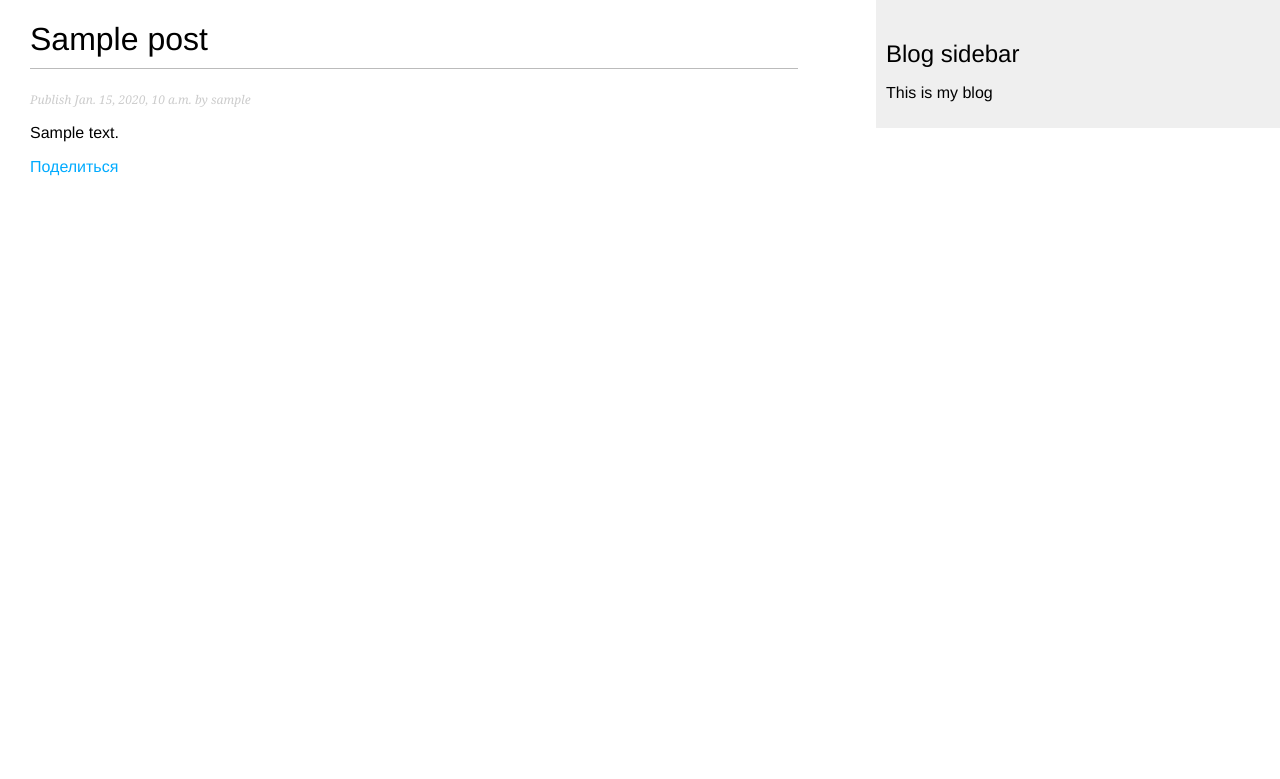
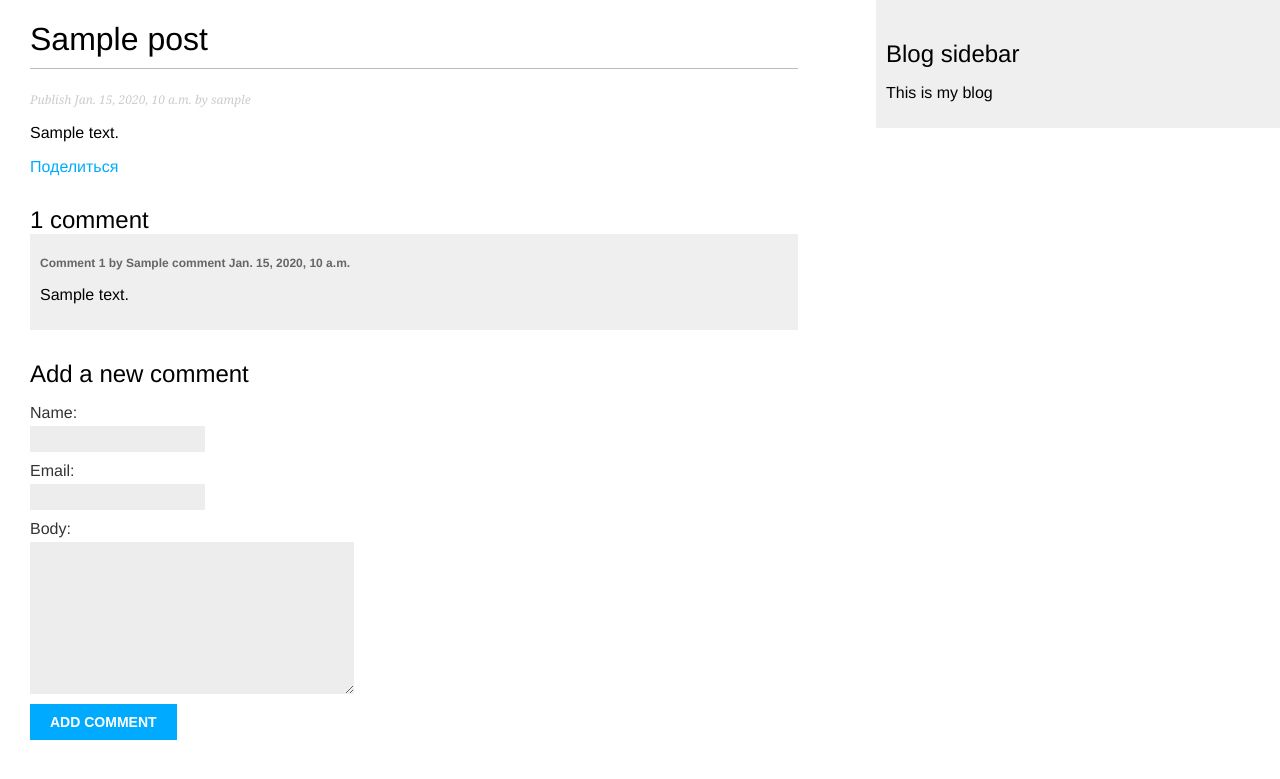
Before and after one commit to AlexNeo68/django-examples-blog, a Django app: a page that uses mysite/blog/templates/blog/post/detail.html in a window 1280 px wide. Shown: the top 779 px of the page. Run offline with Django 5.2, Linux system fonts and the light colour scheme; tables that the repository leaves empty hold one stand-in row (values such as "Sample post").

Commit message:
before comment advanced two

```diff
--- a/mysite/blog/forms.py
+++ b/mysite/blog/forms.py
@@ -9,7 +9,8 @@ class EmailPostForm(forms.Form):
     to = forms.EmailField()
     comments = forms.CharField(required=False, widget=forms.Textarea)
 
-class CommentForm(forms.Form):
+
+class CommentForm(forms.ModelForm):
     class Meta:
         model = Comment
-        fields = 'name', 'email', 'body'
+        fields = ['name', 'email', 'body']
--- a/mysite/blog/templates/blog/post/detail.html
+++ b/mysite/blog/templates/blog/post/detail.html
@@ -8,6 +8,29 @@
     <p class="date">Publish {{post.publish}} by {{post.author}}</p>
     {{post.body|linebreaks}}
 
-    <a href="{% url "blog:post-share" post.id %}">Поделиться</a>
+    <p>
+        <a href="{% url "blog:post-share" post.id %}">Поделиться</a>
+    </p>
+
+    {% with comments.count as total_comments %}
+        <h2>{{ total_comments }} comment{{total_comments|pluralize}}</h2>
+    {% endwith %}
+
+    {% for comment in comments %}
+        <div class="comment">
+            <p class="info">
+                Comment {{forloop.counter}} by {{comment.name}}
+                {{comment.created}}
+            </p>
+            {{comment.body|linebreaks}}
+        </div>
+    {% empty %}
+
+        <h3>Comments not yet</h3>
+
+    {% endfor %}
+
+
+    {% include "blog/post/includes/comment_form.html" %}
 
 {% endblock content %}
--- /dev/null
+++ b/mysite/blog/templates/blog/post/includes/comment_form.html
@@ -0,0 +1,9 @@
+<h2>Add a new comment</h2>
+<form action="{% url "blog:post-comment" post.id %}" method="post" novalidate>
+
+    {{form.as_p}}
+    {% csrf_token %}
+    <p>
+        <input type="submit" value="Add comment">
+    </p>
+</form>
--- a/mysite/blog/urls.py
+++ b/mysite/blog/urls.py
@@ -1,6 +1,6 @@
 from django.urls import path
 
-from .views import PostListView, detail_post, list_posts, share_post
+from .views import PostListView, detail_post, list_posts, post_comment, share_post
 
 
 app_name = 'blog'
@@ -9,4 +9,5 @@ urlpatterns = [
     path('', PostListView.as_view(), name='post-list'),
     path('<int:year>/<int:month>/<int:day>/<slug:post>/', detail_post, name='post-detail'),
     path('<int:post_id>/share/', share_post, name='post-share'),
+    path('<int:post_id>/comment/', post_comment, name='post-comment'),
 ]
--- a/mysite/blog/views.py
+++ b/mysite/blog/views.py
@@ -3,15 +3,36 @@ from django.core.paginator import EmptyPage, PageNotAnInteger, Paginator
 from django.http import HttpRequest
 from django.shortcuts import get_object_or_404, render
 from django.views.generic import ListView
+from django.views.decorators.http import require_POST
 
-from .forms import EmailPostForm
+from .forms import CommentForm, EmailPostForm
 
-from .models import Post
+from .models import Comment, Post
+
+
+@require_POST
+def post_comment(request: HttpRequest, post_id: int):
+    post = get_object_or_404(Post, id=post_id, status=Post.Status.PUBLISHED)
+    form = CommentForm(data=request.POST)
+    comment = None
+    if form.is_valid():
+        comment = form.save(commit=False)
+        comment.post = post
+        comment.save()
+
+    context = {
+        "post": post,
+        "form": form,
+        "comment": comment,
+    }
+
+    return render(request, "blog/post/comment.html", context)
+
 
 def list_posts(request):
     post_list = Post.published.all()
     paginator = Paginator(post_list, 2)
-    page_number = request.GET.get('page', 1)
+    page_number = request.GET.get("page", 1)
 
     try:
         posts = paginator.page(page_number)
@@ -20,43 +41,59 @@ def list_posts(request):
     except EmptyPage:
         posts = paginator.page(paginator.num_pages)
 
-    return render(request, 'blog/post/list.html', {'posts': posts})
+    return render(request, "blog/post/list.html", {"posts": posts})
 
 
 def detail_post(request, year, month, day, post):
-    post = get_object_or_404(Post, slug=post, publish__year=year, publish__month=month, publish__day=day, status=Post.Status.PUBLISHED)
-    return render(request, 'blog/post/detail.html', {'post': post})
+    post = get_object_or_404(
+        Post,
+        slug=post,
+        publish__year=year,
+        publish__month=month,
+        publish__day=day,
+        status=Post.Status.PUBLISHED,
+    )
+    comments = post.comments.filter(active=True)
+    form = CommentForm()
+    context = {
+        "post": post,
+        "form": form,
+        "comments": comments
+    }
+    return render(request, "blog/post/detail.html", context)
 
 
 class PostListView(ListView):
     queryset = Post.published.all()
-    context_object_name = 'posts'
+    context_object_name = "posts"
     paginate_by = 2
-    template_name = 'blog/post/list.html'
+    template_name = "blog/post/list.html"
 
 
 def share_post(request: HttpRequest, post_id):
     post = get_object_or_404(Post, id=post_id)
 
-    sent=False
+    sent = False
 
-    if request.method == 'POST':
+    if request.method == "POST":
         form = EmailPostForm(request.POST)
         if form.is_valid():
-
             cd = form.cleaned_data
 
             post_url = request.build_absolute_uri(post.get_absolute_url())
 
-            subject = f"{cd['name']} recommends you read " \
-                  f"{post.title}"
-            message = f"Read {post.title} at {post_url}\n\n" \
-            f"{cd['name']}\'s comments: {cd['comments']}"
+            subject = f"{cd['name']} recommends you read " f"{post.title}"
+            message = (
+                f"Read {post.title} at {post_url}\n\n"
+                f"{cd['name']}'s comments: {cd['comments']}"
+            )
 
-            send_mail(subject, message, '', [cd['to']])
+            send_mail(subject, message, "", [cd["to"]])
 
             sent = True
     else:
         form = EmailPostForm()
 
-    return render(request, 'blog/post/share.html', {'post': post, 'form': form, 'sent': sent})
+    return render(
+        request, "blog/post/share.html", {"post": post, "form": form, "sent": sent}
+    )
```
Also changed, not shown: mysite/blog/templates/blog/post/comment.html (added, +18 -0 lines).
